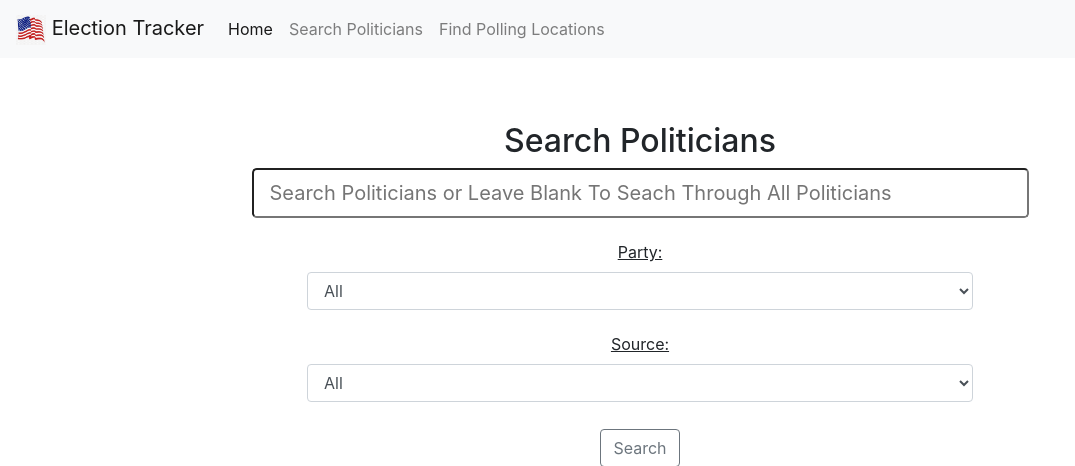
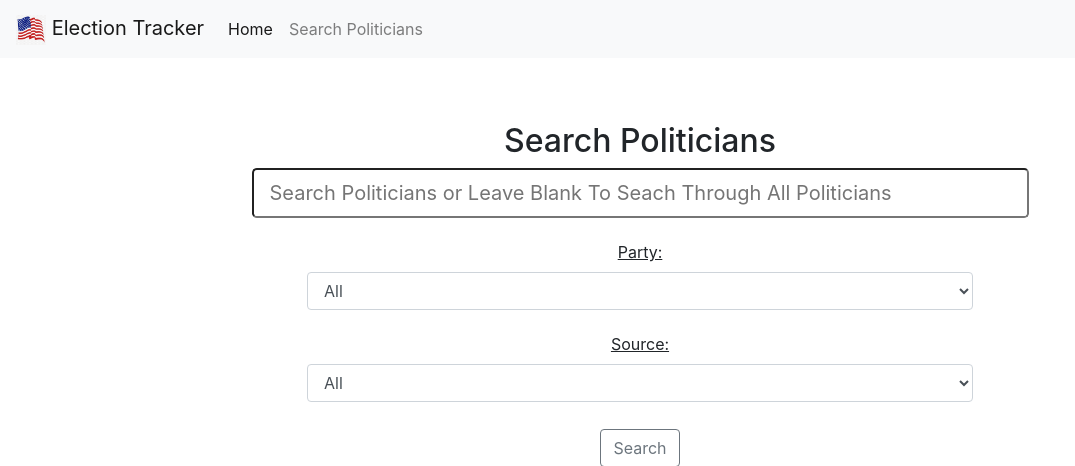
Before and after one commit to varvind/CSCE-315-Project3, a Node server app: page /politician_search in a window 1280 px wide. Shown: the top 466 px of the page, without its empty margins (0-1075 px from the left). Run offline with Node 20, Linux system fonts and the light colour scheme; some libraries are stand-ins or nearby versions.

Commit message:
got rid of searh polling location

```diff
--- a/views/layouts/navbar.ejs
+++ b/views/layouts/navbar.ejs
@@ -30,9 +30,9 @@
         <li class="nav-item">
           <a class="nav-link" href="/politician_search">Search Politicians</a>
         </li>
-        <li class="nav-item">
+        <!-- <li class="nav-item">
           <a class="nav-link" href="/find_polling_location">Find Polling Locations</a>
-        </li>
+        </li> -->
       </ul>
     </div>
   </nav>
```
